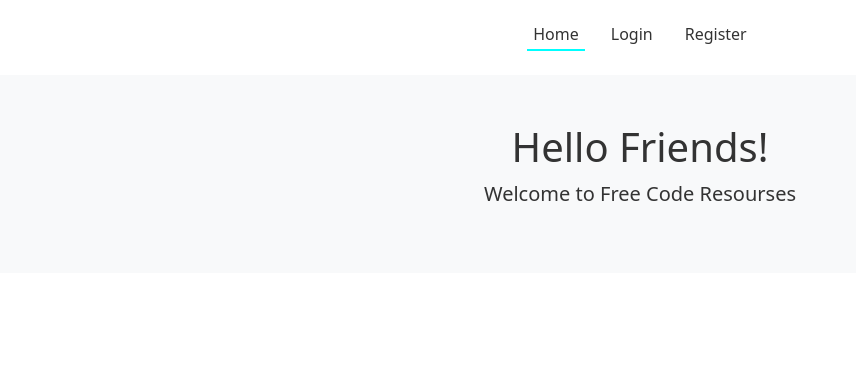
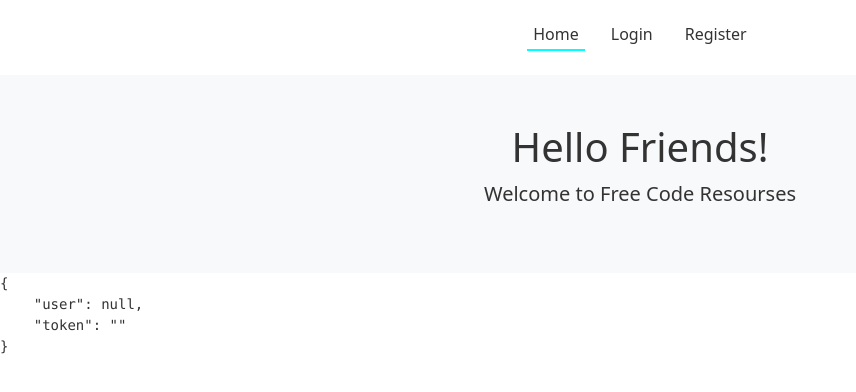
Before and after one commit to tongdamthanglong/react-mern-loerm-clothing-v2, a React (Create React App) app in the folder client/: page / in a window 1280 px wide. Shown: the top 392 px of the page, without its empty margins (0-856 px from the left). Built offline with nearby package versions, Linux system fonts and the light colour scheme.

Commit message:
Login and Register store user data and token in localStorage and Context

```diff
--- a/client/src/App.js
+++ b/client/src/App.js
@@ -1,4 +1,4 @@
-import { Routes, Route } from "react-router-dom";
+import { BrowserRouter, Routes, Route } from "react-router-dom";
 
 import { Toaster } from "react-hot-toast";
 
@@ -9,7 +9,7 @@ import Home from "./pages/Home";
 
 function App() {
   return (
-    <>
+    <BrowserRouter>
       <Menu />
       <Toaster />
       <Routes>
@@ -17,7 +17,7 @@ function App() {
         <Route path="/login" element={<Login />} />
         <Route path="/register" element={<Register />} />
       </Routes>
-    </>
+    </BrowserRouter>
   );
 }
 
--- /dev/null
+++ b/client/src/context/auth.js
@@ -0,0 +1,27 @@
+import { createContext, useContext, useState, useEffect } from "react";
+
+export const AuthContext = createContext();
+
+export const AuthProvider = ({ children }) => {
+  const [auth, setAuth] = useState({
+    user: null,
+    token: "",
+  });
+
+  useEffect(() => {
+    const data = localStorage.getItem("auth");
+    if (data) {
+      const parsed = JSON.parse(data);
+      setAuth({ ...auth, user: parsed.user, token: parsed.token });
+    }
+  }, []);
+
+  return (
+    <AuthContext.Provider value={[auth, setAuth]}>
+      {children}
+    </AuthContext.Provider>
+  );
+};
+
+export const useAuth = () => useContext(AuthContext);
+// const [auth, setAuth] = useAuth();
--- a/client/src/pages/Home.js
+++ b/client/src/pages/Home.js
@@ -1,14 +1,16 @@
 import React from "react";
-
+import { useAuth } from "../context/auth";
 import Jumbotron from "../components/cards/Jumbotron";
 
 const Home = () => {
+  const [auth, setAuth] = useAuth();
   return (
     <div>
       <Jumbotron
         title={"Hello Friends!"}
         subtitle={"Welcome to Free Code Resourses"}
       />
+      <pre>{JSON.stringify(auth, null, 4)}</pre>
     </div>
   );
 };
--- a/client/src/pages/auth/Login.js
+++ b/client/src/pages/auth/Login.js
@@ -1,10 +1,12 @@
 import React, { useState } from "react";
+import { useAuth } from "../../context/auth";
 import axios from "axios";
 import toast from "react-hot-toast";
 
 const Login = () => {
   const [email, setEmail] = useState("");
   const [password, setPassword] = useState("");
+  const [auth, setAuth] = useAuth();
 
   const handleSubmit = async (e) => {
     e.preventDefault();
@@ -19,6 +21,9 @@ const Login = () => {
       if (data?.error) {
         toast.error(data.error);
       } else {
+        // local storage JSON setItem(key, value)
+        localStorage.setItem("auth", JSON.stringify(data));
+        setAuth({ ...auth, user: data.user, token: data.token });
         toast.success("Successful!");
       }
 
--- a/client/src/pages/auth/Register.js
+++ b/client/src/pages/auth/Register.js
@@ -1,4 +1,5 @@
 import React, { useState } from "react";
+import { useAuth } from "../../context/auth";
 import axios from "axios";
 import toast from "react-hot-toast";
 
@@ -6,6 +7,7 @@ const Register = () => {
   const [name, setName] = useState("");
   const [email, setEmail] = useState("");
   const [password, setPassword] = useState("");
+  const [auth, setAuth] = useAuth();
 
   const handleSubmit = async (e) => {
     e.preventDefault();
@@ -24,6 +26,9 @@ const Register = () => {
       if (data?.error) {
         toast.error(data.error);
       } else {
+        // local storage JSON setItem(key, value)
+        localStorage.setItem("auth", JSON.stringify(data));
+        setAuth({ ...auth, user: data.user, token: data.token });
         toast.success("Successful!");
       }
 
```
Also changed, not shown: client/src/index.js (+5 -3 lines).
